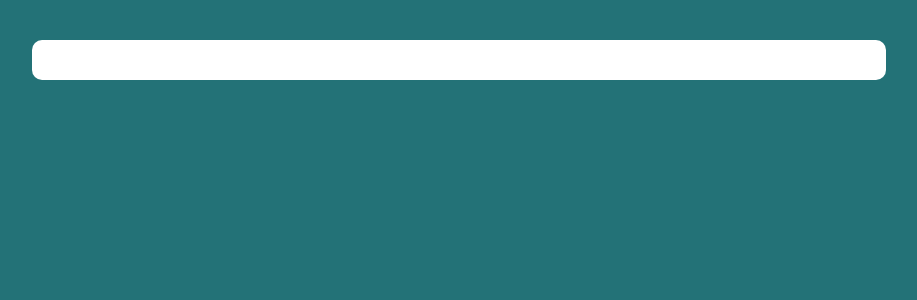
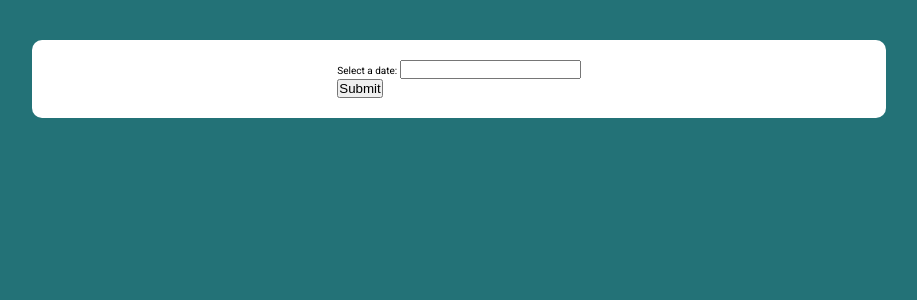
Before and after one commit to BranBao1995/Expense-Tracker, a Django app: page /main/ in a window 1280 px wide. Shown: the part 116-416 px from the top of the page, without its empty margins (181-1098 px from the left). Run offline with Django 4.2, Linux system fonts and the light colour scheme; data that the repository does not hold is empty.

Commit message:
added date filter

```diff
--- /dev/null
+++ b/my_app/forms.py
@@ -0,0 +1,4 @@
+from django import forms
+
+class DateForm(forms.Form):
+    date = forms.DateField(label='Select a date', required=True)
--- a/my_app/static/my_app/css/main.css
+++ b/my_app/static/my_app/css/main.css
@@ -18,6 +18,12 @@
   padding: 2rem;
   border-radius: 1rem;
   background-color: white;
+}
+
+.filter {
+  display: flex;
+  justify-content: center;
+  align-items: center;
 }
 
 .result {
--- a/my_app/templates/my_app/main.html
+++ b/my_app/templates/my_app/main.html
@@ -15,6 +15,17 @@
 
   <section class="main_main">
     <ul class="results">
+      <li class="filter">
+        <form class="filter_form" method="GET">
+          {% csrf_token %} {% for field in form %}
+          <div class="filter_form_group">
+            {{ field.label_tag }} {{ field }} {{ field.errors }}
+          </div>
+
+          {% endfor %}
+          <input type="submit" />
+        </form>
+      </li>
       {% for expense in expenses %}
       <li class="result">
         <p class="result_date">{{expense.date}}</p>
--- a/my_app/views.py
+++ b/my_app/views.py
@@ -1,6 +1,7 @@
 from django.shortcuts import render
 from django.http.response import HttpResponse
 from . import models
+from .forms import DateForm
 
 # Create your views here.
 
@@ -8,10 +9,19 @@ def landing(request):
     return render(request, 'my_app/landing.html')
 
 def main(request):
-    all_expenses = models.Expense.objects.all()
-    context = {'expenses':all_expenses}
+    form = DateForm()
+    if (request.GET):
+        data = request.GET
+        print(type(data['date']))
+        targetDate = data['date']
+        all_expenses = models.Expense.objects.filter(date=targetDate)
+    else:
+        all_expenses = models.Expense.objects.all()
 
+    context = {'expenses': all_expenses, 'form': form}
     return render(request,'my_app/main.html',context=context)
+
+
 
 def edit(request):
     return render(request, 'my_app/edit.html')
```
